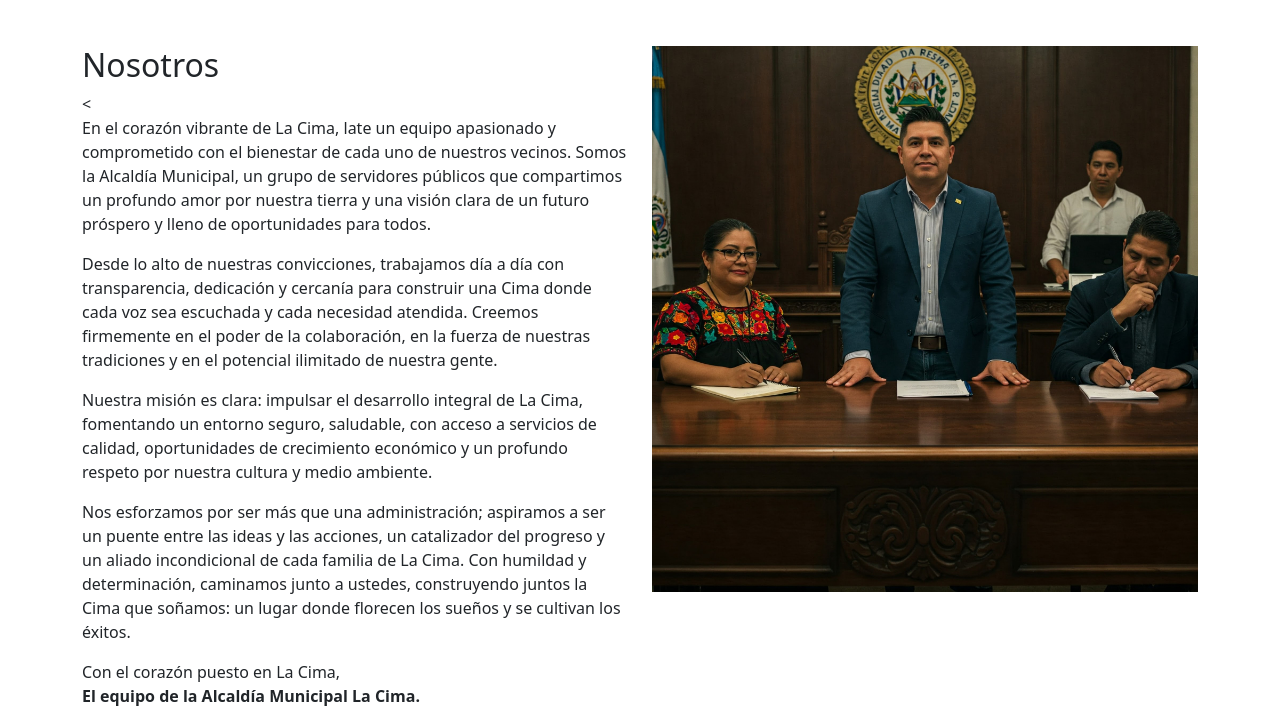
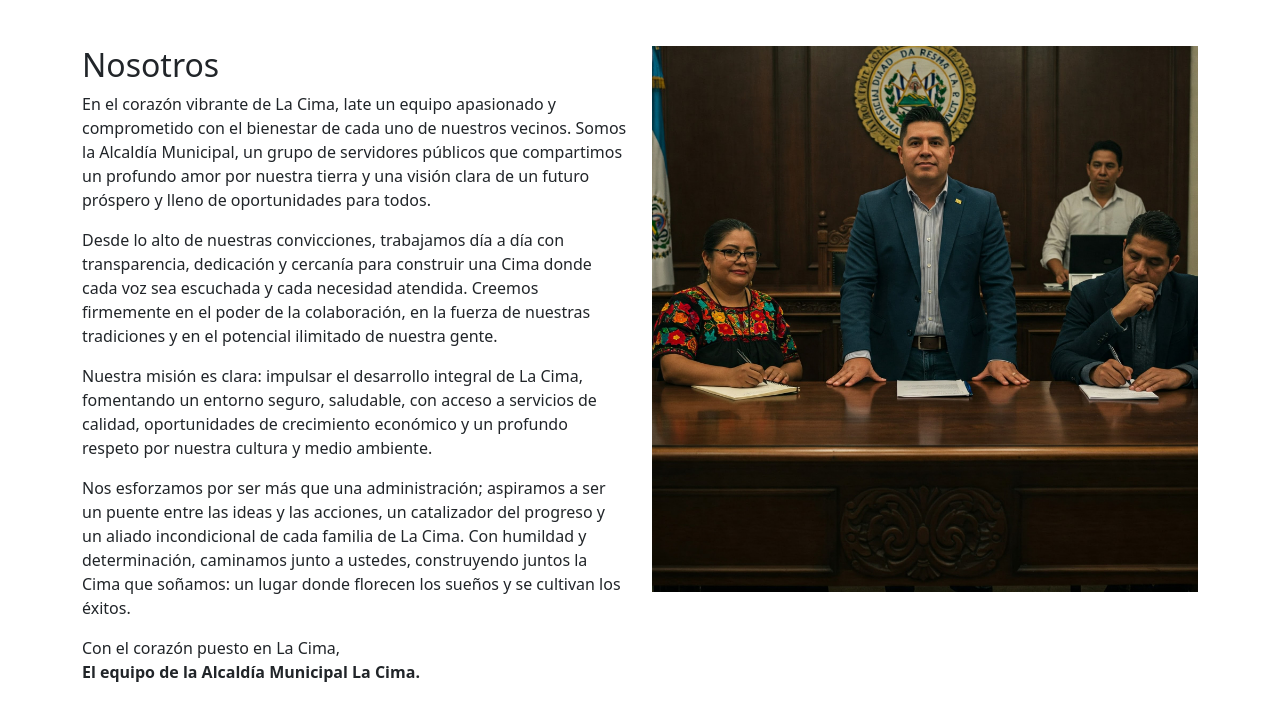
Before and after one commit to gerardoramirez93/Fullstack, a plain HTML site: page BOOTSTRAP/index.html in a window 1280 px wide. Shown: the part 782-1500 px from the top of the page. Drawn offline with Linux system fonts and the light colour scheme.

Commit message:
Corrección

```diff
--- a/BOOTSTRAP/index.html
+++ b/BOOTSTRAP/index.html
@@ -96,7 +96,7 @@
             <div class="row">
                 <div class="col-lg-6">
                     <h2>Nosotros</h2>
-                    <<p>
+                    <p>
                         En el corazón vibrante de La Cima, late un equipo apasionado y comprometido con el bienestar de cada uno de nuestros vecinos. Somos la Alcaldía Municipal, un grupo de servidores públicos que compartimos un profundo amor por nuestra tierra y una visión clara de un futuro próspero y lleno de oportunidades para todos.
                     </p>
 
```
